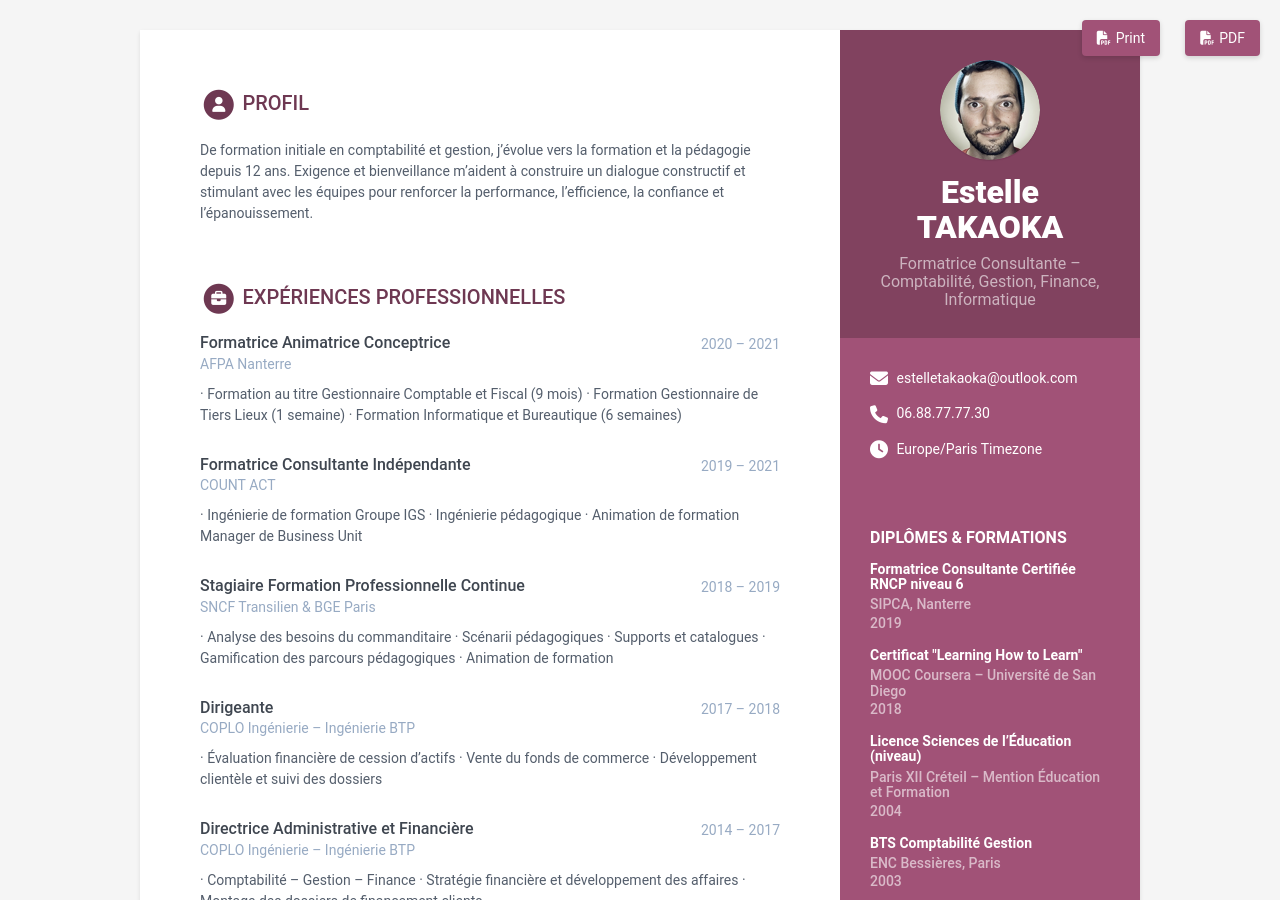
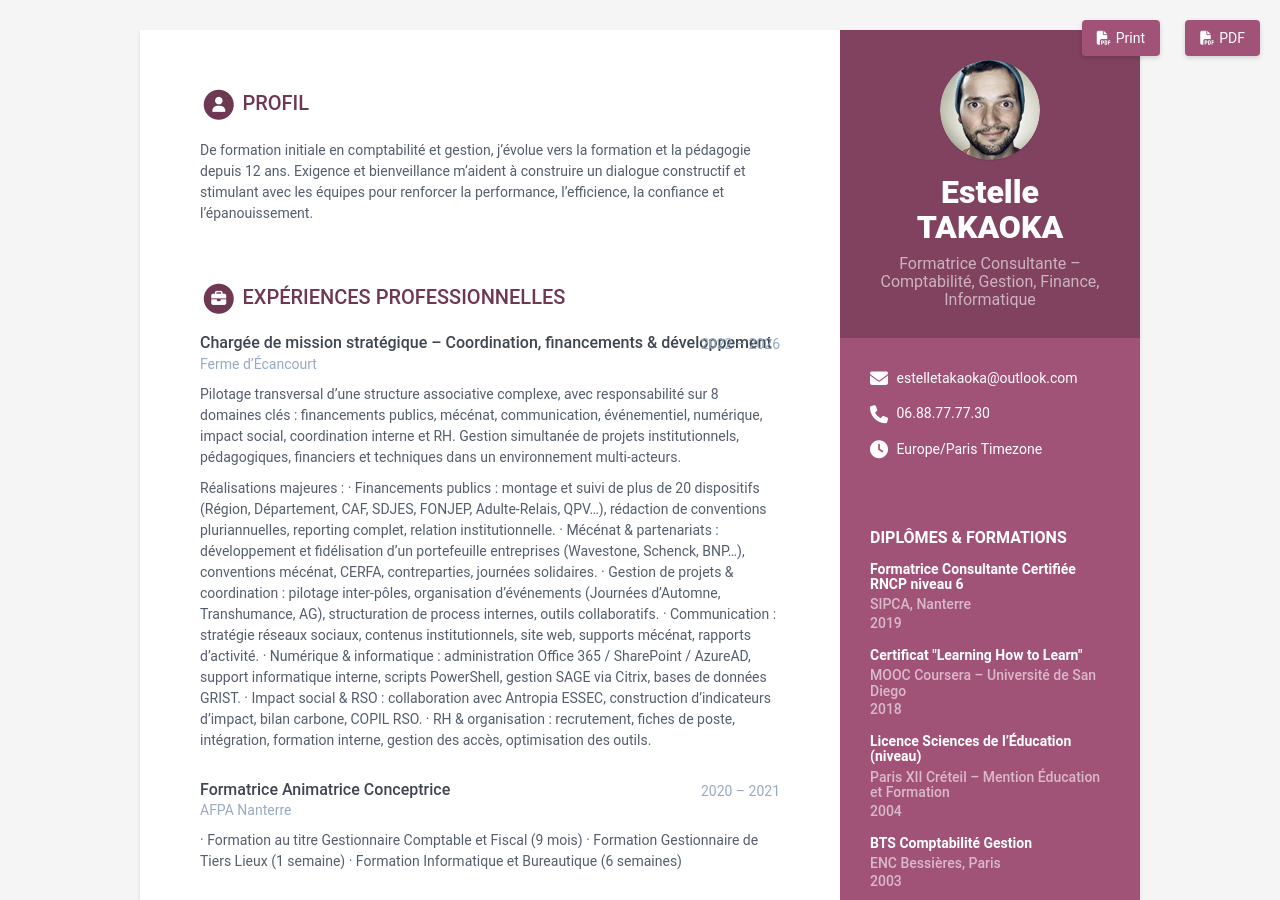
Before and after one commit to estellekelak/online-cv, a Jekyll site: the page built from index.html, in a window 1280 px wide and 900 px high. Built offline with Jekyll 4.4.1, drawn with Linux system fonts in a browser that asks for light colours; some of the changed text lies outside the part shown.

Commit message:
Update data.yml

```diff
--- a/_data/data.yml
+++ b/_data/data.yml
@@ -38,6 +38,29 @@ sidebar:
       - item: Pédagogie
       - item: Numérique & outils collaboratifs
 
+  keyskills:
+    title: Compétences clés
+    info:
+      - item: Gestion de projets complexes
+      - item: Financements publics & mécénat
+      - item: Coordination multi‑acteurs
+      - item: Communication institutionnelle
+      - item: Administration Office 365 / SharePoint
+      - item: Analyse d’impact & RSO
+      - item: Organisation & structuration interne
+
+  softskills:
+    title: Soft skills
+    info:
+      - item: Autonomie
+      - item: Polyvalence
+      - item: Sens de l’analyse
+      - item: Créativité
+      - item: Rigueur & fiabilité
+      - item: Leadership collaboratif
+      - item: Communication bienveillante
+
+
 career-profile:
   title: Profil
   summary: |
@@ -70,6 +93,23 @@ education:
 experiences:
   title: Expériences Professionnelles
   info:
+
+    - role: Chargée de mission stratégique – Coordination, financements & développement
+      time: 2022 – 2026
+      company: Ferme d’Écancourt
+      details: |
+        Pilotage transversal d’une structure associative complexe, avec responsabilité sur 8 domaines clés : financements publics, mécénat, communication, événementiel, numérique, impact social, coordination interne et RH.
+        Gestion simultanée de projets institutionnels, pédagogiques, financiers et techniques dans un environnement multi‑acteurs.
+
+        Réalisations majeures :
+        · Financements publics : montage et suivi de plus de 20 dispositifs (Région, Département, CAF, SDJES, FONJEP, Adulte‑Relais, QPV…), rédaction de conventions pluriannuelles, reporting complet, relation institutionnelle.
+        · Mécénat & partenariats : développement et fidélisation d’un portefeuille entreprises (Wavestone, Schenck, BNP…), conventions mécénat, CERFA, contreparties, journées solidaires.
+        · Gestion de projets & coordination : pilotage inter‑pôles, organisation d’événements (Journées d’Automne, Transhumance, AG), structuration de process internes, outils collaboratifs.
+        · Communication : stratégie réseaux sociaux, contenus institutionnels, site web, supports mécénat, rapports d’activité.
+        · Numérique & informatique : administration Office 365 / SharePoint / AzureAD, support informatique interne, scripts PowerShell, gestion SAGE via Citrix, bases de données GRIST.
+        · Impact social & RSO : collaboration avec Antropia ESSEC, construction d’indicateurs d’impact, bilan carbone, COPIL RSO.
+        · RH & organisation : recrutement, fiches de poste, intégration, formation interne, gestion des accès, optimisation des outils.
+
 
     - role: Formatrice Animatrice Conceptrice
       time: 2020 – 2021
@@ -128,9 +168,6 @@ experiences:
         · Comptabilité générale BNC, SCI, SARL
         · Révision des comptes annuels
 
-recommandations:
-  title: Recommandations
-
 skills:
   title: Compétences
 
@@ -179,5 +216,25 @@ projects:
     - title: Création de sites web, blogs, logos
       tagline: "Supports de formation professionnelle"
 
+publications:
+  title: Publications
+  intro: |
+    Section disponible pour vos publications, articles, supports ou travaux pédagogiques.
+  papers:
+    - title: Exemple de publication
+      link: "#"
+      authors: Estelle Takaoka
+      conference: "À compléter si nécessaire"
+
+recommendations:
+  title: Recommandations
+  list:
+    - person: Exemple de personne
+      email:
+      phone:
+      role:
+      recommendation: |
+        Vous pouvez ajouter ici une recommandation professionnelle.
+
 footer: >
   Designed with ❤️ by Estelle Takaoka
```
